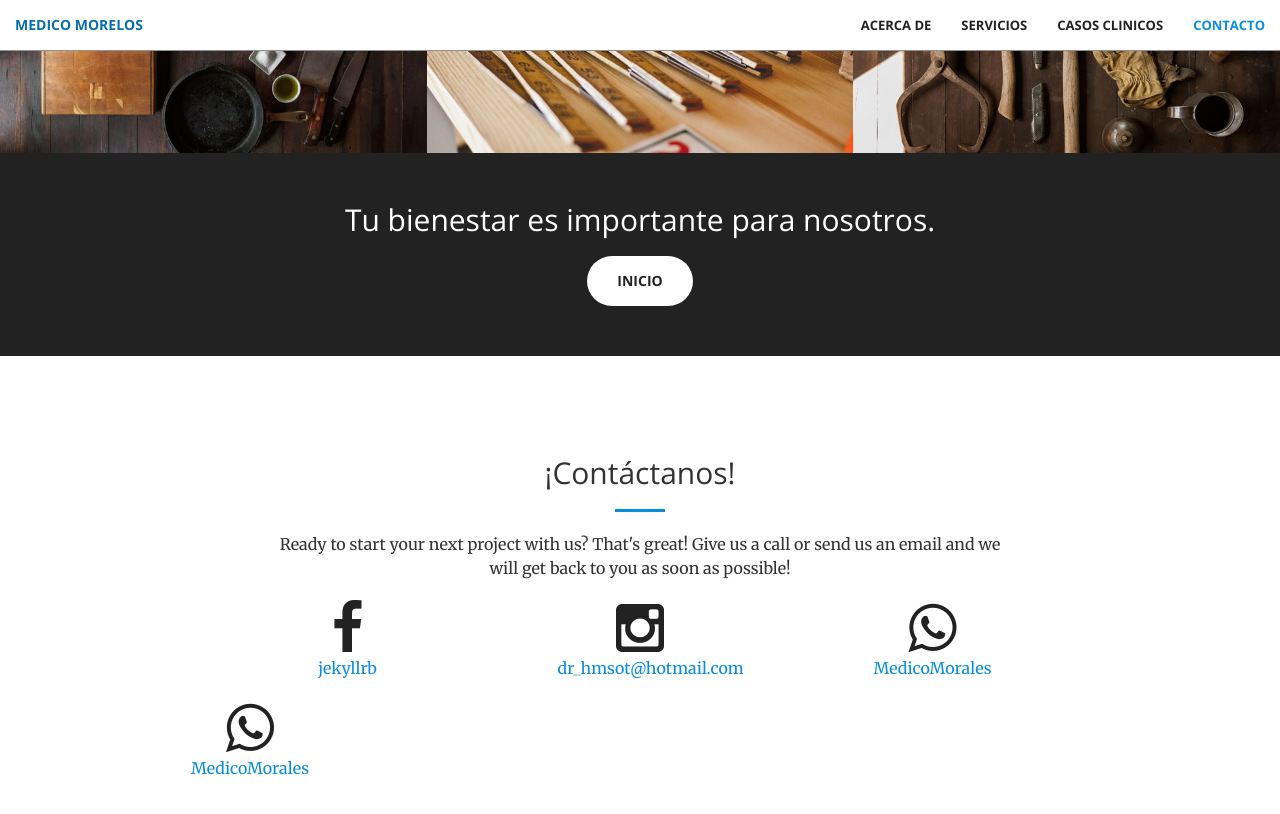
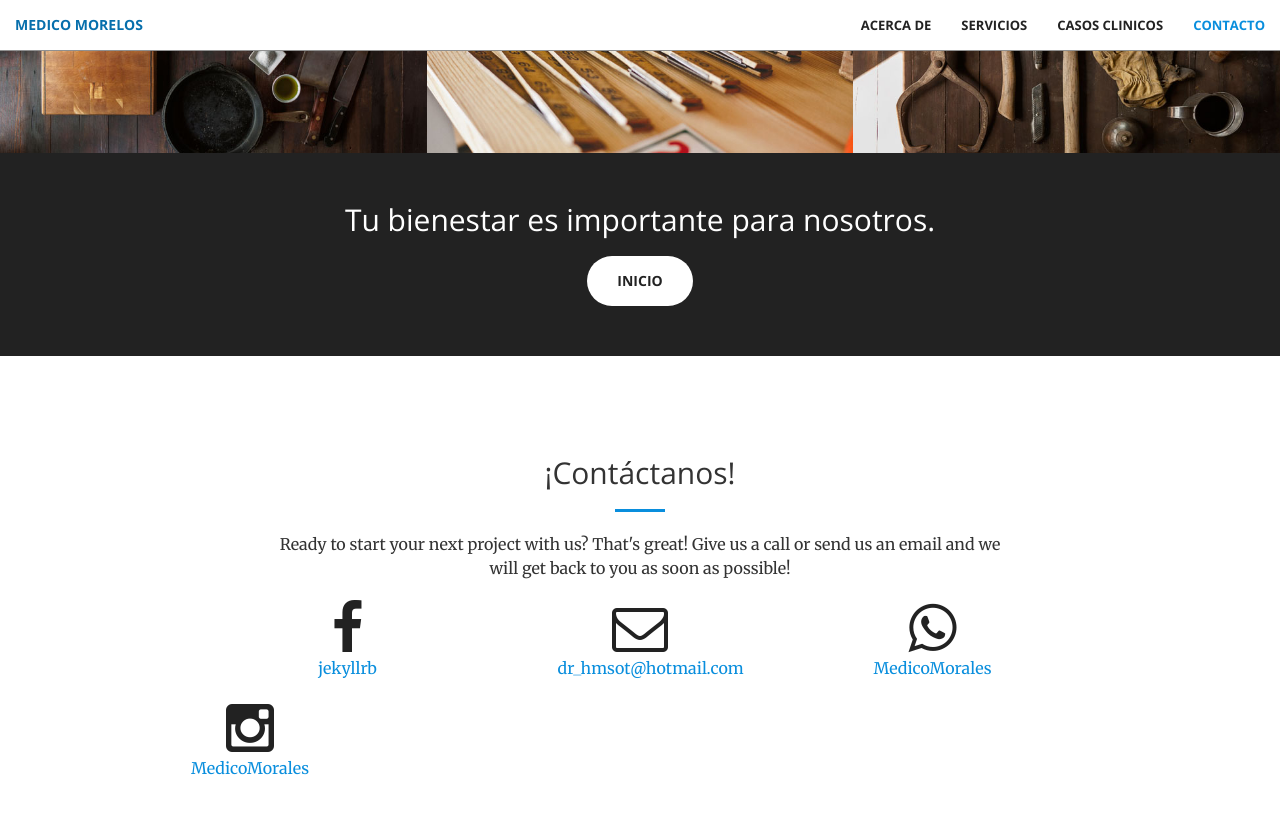
Before and after one commit to MedicoMorales/MedicoMorelos, a Jekyll site: the page built from index.html, in a window 1280 px wide and 900 px high, scrolled down 2033 px. Shown: the top 814 px of the window. Built offline with Jekyll 4.4.1, drawn with Linux system fonts in a browser that asks for light colours.

Commit message:
Update contact.html

```diff
--- a/_includes/contact.html
+++ b/_includes/contact.html
@@ -15,7 +15,7 @@
         </div>
         <div class="col-lg-2 col-lg-offset-1 text-center">
             <a href="mailto:{{ site.email }}">
-            <i class="fa fa-instagram fa-3x wow bounceIn" data-wow-delay=".1s"></i>
+            <i class="fa fa-envelope-o fa-3x wow bounceIn" data-wow-delay=".1s"></i>
                 <p>{{ site.email }}</p>
             </a>
         </div>
@@ -27,7 +27,7 @@
         </div>
         <div class="col-lg-2 col-lg-offset-1 text-center">
             <a href="https://github.com/{{ site.github_username }}">
-            <i class="fa fa-whatsapp fa-3x wow bounceIn" data-wow-delay=".1s"></i>
+            <i class="fa fa-instagram fa-3x wow bounceIn" data-wow-delay=".1s"></i>
                 <p>{{ site.github_username }}</p>
             </a>
         </div>
```
